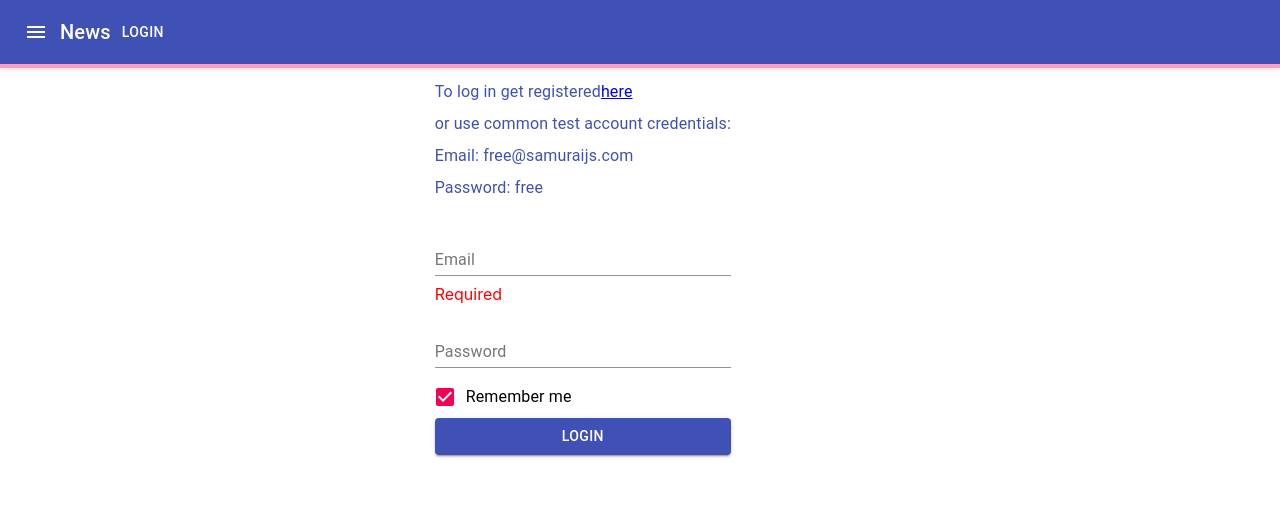
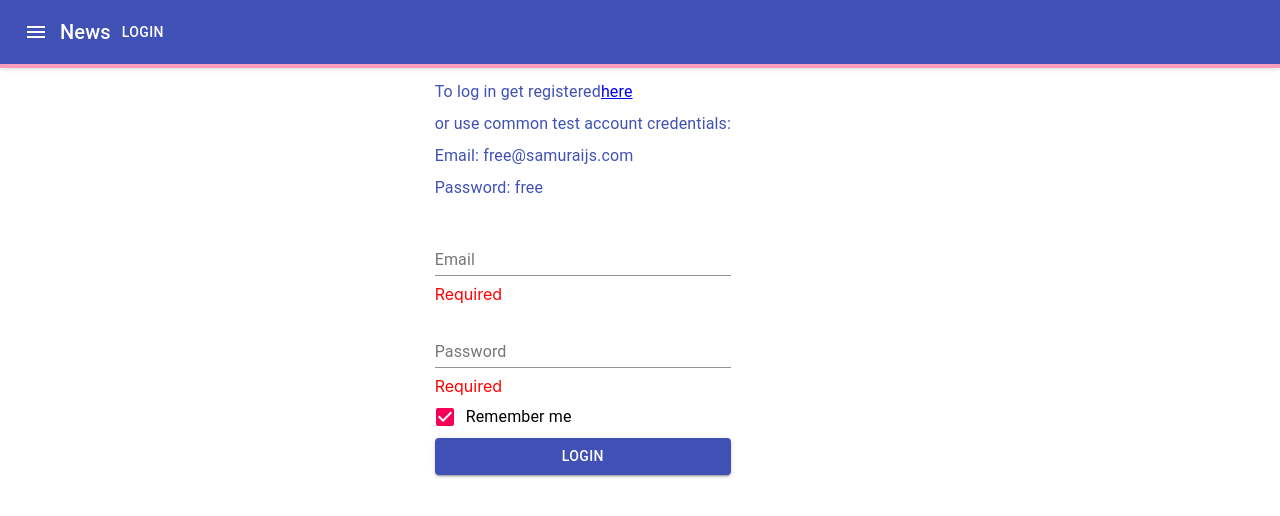
Before and after one commit to PavelMalta/it-incubator-todolist, a React (Create React App) app: page /login in a window 1280 px wide. Both pictures are taken after a click on the label "Remember me". Shown: the top 516 px of the page. Built offline with nearby package versions, Linux system fonts and the light colour scheme.

Commit message:
add validate for password

```diff
--- a/src/features/Login/Login.tsx
+++ b/src/features/Login/Login.tsx
@@ -23,6 +23,14 @@ export const Login = () => {
             } else if (!/^[A-Z0-9._%+-]+@[A-Z0-9.-]+\.[A-Z]{2,4}$/i.test(values.email)) {
                 errors.email = 'Invalid email address';
             }
+
+            if (!values.password) {
+                errors.password = 'Required';
+            } else if (values.password.length < 3) {
+                errors.password = 'Must be more than three characters'
+            }
+
+
             return errors;
         },
         onSubmit: values => {
@@ -53,6 +61,7 @@ export const Login = () => {
                             value={formik.values.email}
                         />
                         {formik.errors.email ? <div style={{color: 'red'}}>{formik.errors.email}</div> : null }
+
                         <TextField
                             type="password"
                             label="Password"
@@ -61,6 +70,8 @@ export const Login = () => {
                             onChange={formik.handleChange}
                             value={formik.values.password}
                         />
+                        {formik.errors.password ? <div style={{color: 'red'}}>{formik.errors.password}</div> : null }
+
                         <FormControlLabel
                             label={'Remember me'}
                             control={<Checkbox
```
Also changed, not shown: 1 other file (tests, documents, lock files or other folders).
